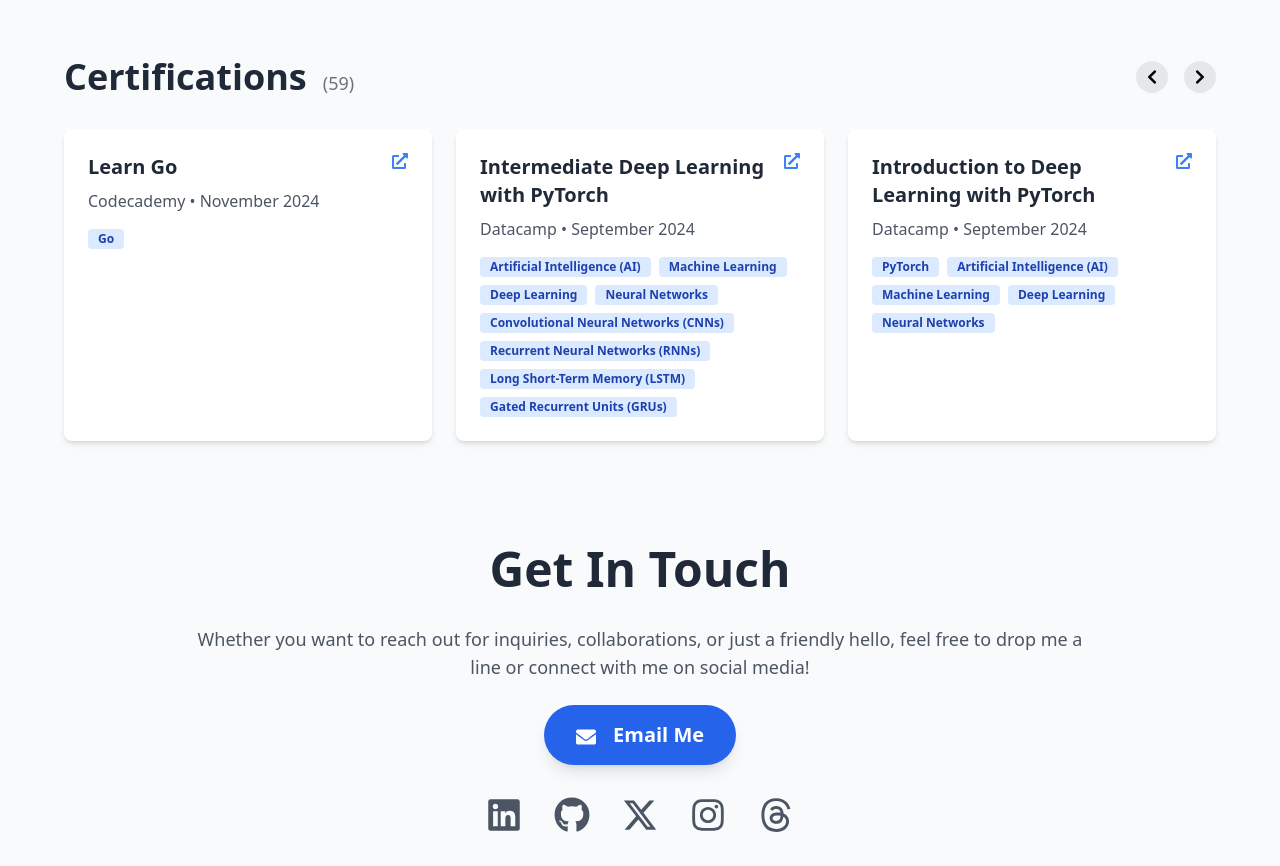
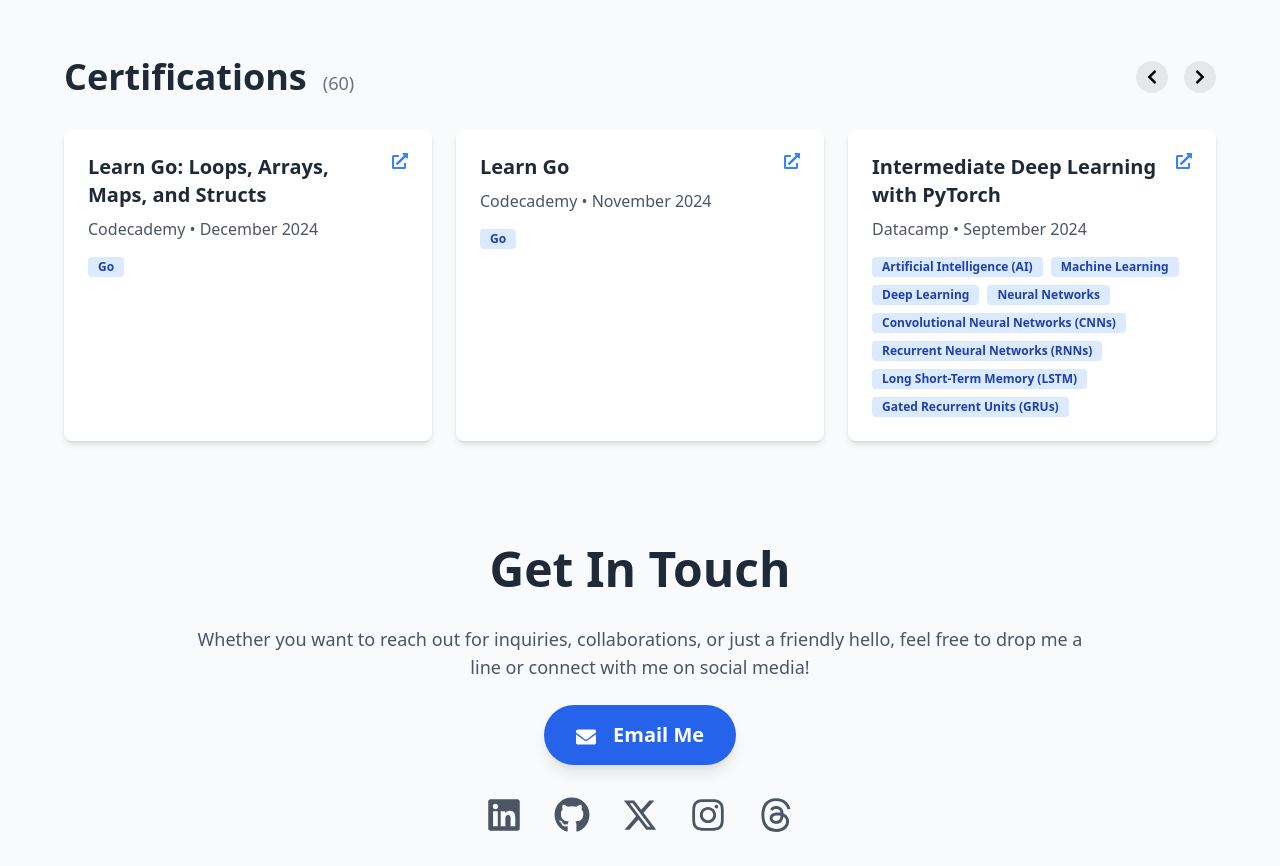
Before and after one commit to immanuel-peter/digital-resume, a React (Create React App) app: page / in a window 1280 px wide. Shown: the part 3660-4526 px from the top of the page. Built offline with nearby package versions, Linux system fonts and the light colour scheme.

Commit message:
Update certifications
Add Learn Go 2 course

```diff
--- a/src/components/Certifications.js
+++ b/src/components/Certifications.js
@@ -43,6 +43,13 @@
 
 const Certifications = () => {
   const certifications = [
+    {
+      title: "Learn Go: Loops, Arrays, Maps, and Structs",
+      issuer: "Codecademy",
+      date: "December 2024",
+      skills: ["Go"],
+      url: "https://www.codecademy.com/profiles/immanuelPeter9839511913/certificates/c5a07b3444c44fb0b3883075c5af51f4",
+    },
     {
       title: "Learn Go",
       issuer: "Codecademy",
```
